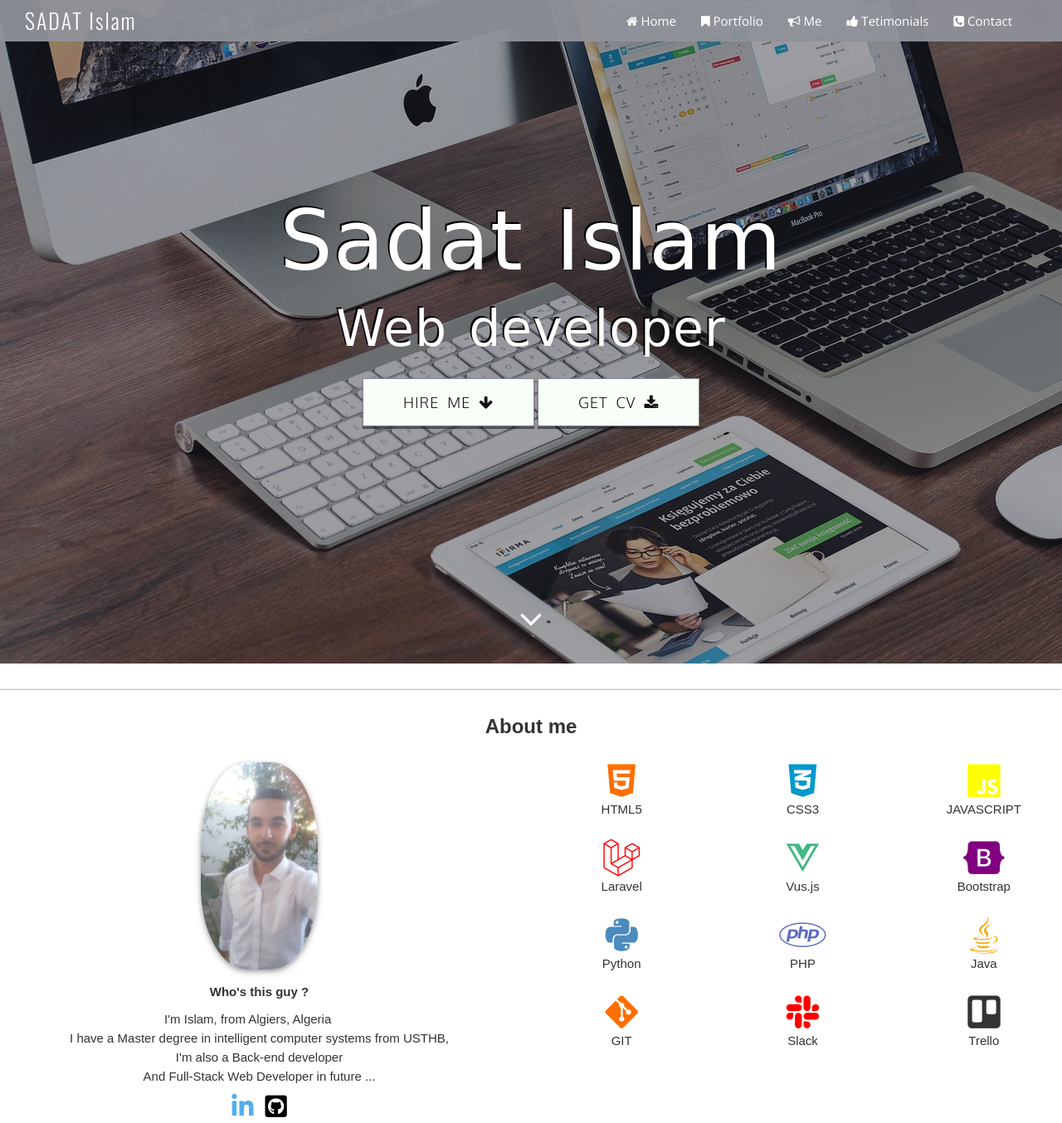
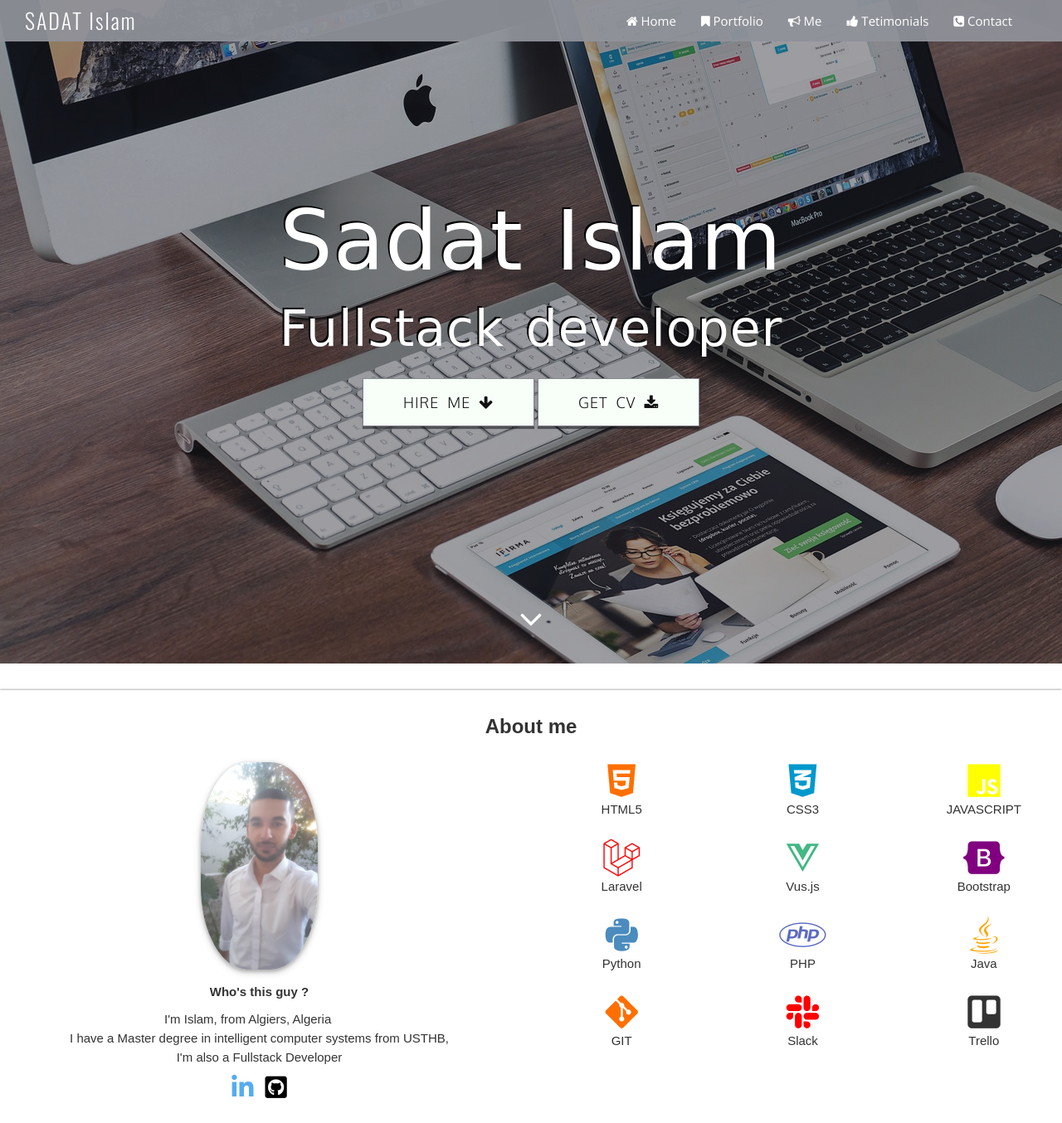
Before and after one commit to Sadat2803/portfolio-sadat, a plain HTML site: page index.html in a window 1280 px wide. Shown: the top 1354 px of the page at 83% size. Drawn offline with nearby package versions, Linux system fonts and the light colour scheme; grey boxes are pictures that could not be loaded; a web font is replaced by a local one.

Commit message:
modified text

```diff
--- a/index.html
+++ b/index.html
@@ -70,7 +70,7 @@
                 <div class="middle text-center clearfix animate__animated animate__bounceInDown">
                     <div class="container">
                         <h1 class="pro-name">Sadat <!-- <span style="color: #71b644;" > -->Islam<!-- </span> --></h1>
-                        <h3 class="pro-small">Web developer</h3>
+                        <h3 class="pro-small">Fullstack developer</h3>
                         <a href="#contact" target="_blank" class="btn btn-lg btn-hire wow animated zoomIn">Hire Me <i class="fa fa-arrow-down"></i></a>
                         <a  target="_blank" download title="Download curriculum"  href="docs/curriculum_sadat.pdf" class="btn btn-lg btn-hire wow animated zoomIn" >Get CV <i class="fa fa-download"></i></a>
                     </div>  <!-- container -->
@@ -96,9 +96,8 @@
           <br>
           I have a Master degree in intelligent computer systems from USTHB,
           <br>
-          I'm also a Back-end developer
+          I'm also a Fullstack Developer
           <br>
-          And Full-Stack Web Developer in future ...
         </p>
         <a style="color: #55acee;margin-right:10px;" href="https://www.linkedin.com/in/islam-sadat-3aa103119/" role="button" target="_blank"><i id="lkd" class="fa-2x fab fa-linkedin"></i></a>
 
@@ -304,7 +303,7 @@
                                   <img style="width: 170px;" alt="colleague photo" src="img/BELLATRECHE.jpeg">
                                   <p>Islam is an excellent web developer. Having him as a colleague allowed me to benefit from his skills (PHP, Javascript). His mastery has allowed us to collaborate in various Freelance projects.</p>
                                   <a target="_blank" title="Go to linkedin" href="https://www.linkedin.com/in/bellatreche/"><strong>Mohamed Rachid BELLATRECHE</strong></a><br>
-                                  <span>Web Developer, MelyaGo</span>
+                                  <span>Fullstack Developer, MelyaGo</span>
                               </div>
               								</div>	<!-- owl-item -->
               								<div class="owl-item">
```
